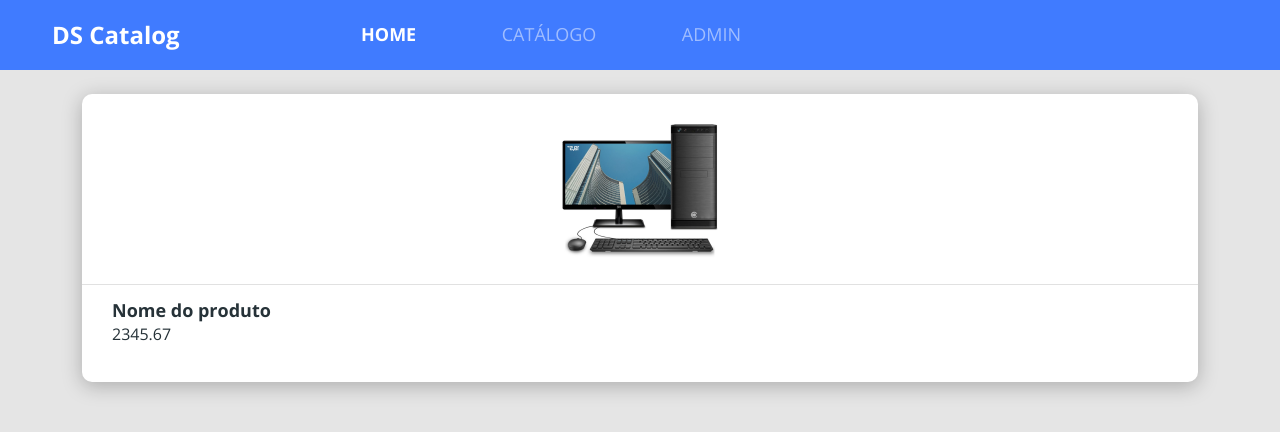
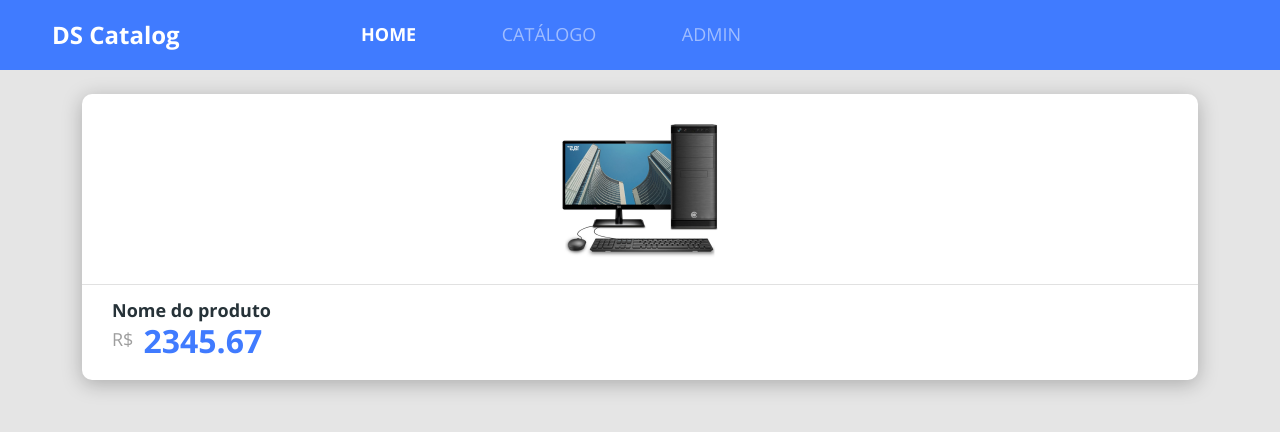
Before and after one commit to anadeso/bds-dscatalog, a React (Create React App) app in the folder frontweb/: page / in a window 1280 px wide. Shown: the top 432 px of the page. Built offline with nearby package versions, Linux system fonts and the light colour scheme; the HTML template or start-up script is replaced by a standard one.

Commit message:
Finalizando ProductCard e ProductPrice

```diff
--- a/frontweb/src/assets/styles/custom.scss
+++ b/frontweb/src/assets/styles/custom.scss
@@ -1,5 +1,5 @@
 $theme-colors: (
-    'primary': #407bff,
+    'primary': #407bff
 );
 
 $body-bg: #e5e5e5;
--- a/frontweb/src/components/ProductCard/index.tsx
+++ b/frontweb/src/components/ProductCard/index.tsx
@@ -1,6 +1,7 @@
 import './styles.css';
 
 import ProductImg from 'assets/images/product.png';
+import ProductPrice from 'components/ProductPrice';
 
 const ProductCard = () => {
   return (
@@ -11,7 +12,7 @@
         </div>
         <div  className="card-bottom-container">
           <h6>Nome do produto</h6>
-          <p> 2345.67</p>
+          <ProductPrice />
         </div>
       </div>
     </>
--- /dev/null
+++ b/frontweb/src/components/ProductPrice/index.tsx
@@ -0,0 +1,14 @@
+import'./styles.css'
+
+const ProductPrice  = ()  => {
+
+    return (
+        <div className="product-price-container">
+          <span>R$</span>
+          <h3>2345.67</h3>
+        </div>
+    );
+}
+
+
+export default ProductPrice;
--- /dev/null
+++ b/frontweb/src/components/ProductPrice/styles.css
@@ -0,0 +1,15 @@
+.product-price-container {
+    display: flex;
+}
+
+.product-price-container span {
+    font-size: 18px;
+    color: #9E9E9E;
+    margin-top: 4px;
+}
+
+.product-price-container h3 {
+    font-size: 32px;
+    color: #407bff;
+    margin-left: 10px;
+}
```
